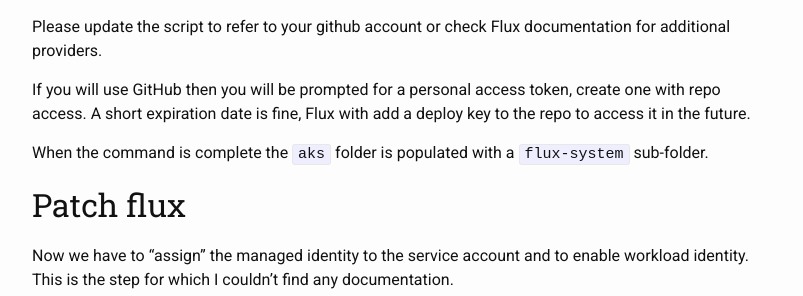
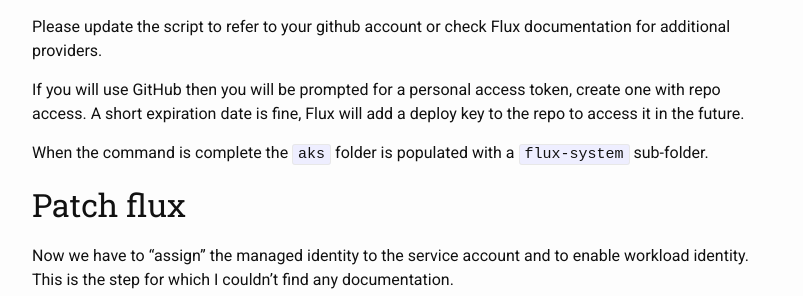
Before and after one commit to davidelettieri/davidelettieri.it, a Jekyll site: the page built from _posts/2023-11-01-flux-and-sops-on-aks-with-workload-identity.md, in a window 1280 px wide and 1400 px high, scrolled down 4643 px. Shown: the part 180-476 px from the top of the window, without its empty margins (238-1041 px from the left). Built offline with Jekyll 4.4.1, drawn with Linux system fonts in a browser that asks for light colours; some of the changed text lies outside the part shown.

Commit message:
Update 2023-11-01-flux-and-sops-on-aks-with-workload-identity.md

````diff
--- a/_posts/2023-11-01-flux-and-sops-on-aks-with-workload-identity.md
+++ b/_posts/2023-11-01-flux-and-sops-on-aks-with-workload-identity.md
@@ -16,8 +16,8 @@
 
 # Objective and key steps
 
-We aim to:
-- Have an AKS cluster deployed with workload identity enabled
+We aim to have:
+- An AKS cluster deployed with workload identity enabled
 - A managed identity with a federated credential
 - A key vault to store the encryption key, an encryption key and access policy to allow the managed identity to encrypt using the key
 - A github repo to be our source of truth for k8s deployment
@@ -192,7 +192,7 @@
 
 Please update the script to refer to your github account or check Flux documentation for additional providers.
 
-If you will use GitHub then you will be prompted for a personal access token, create one with repo access. A short expiration date is fine, Flux with add a deploy key to the repo to access it in the future.
+If you will use GitHub then you will be prompted for a personal access token, create one with repo access. A short expiration date is fine, Flux will add a deploy key to the repo to access it in the future.
 
 When the command is complete the `aks` folder is populated with a `flux-system` sub-folder.
 
@@ -248,7 +248,7 @@
 ```
 
 Now commit all the changes and push. It will take a few minutes to complete the deployment.
-You can check the status using.
+You can check the status using:
 
 ```bash
 flux get all -A
````
